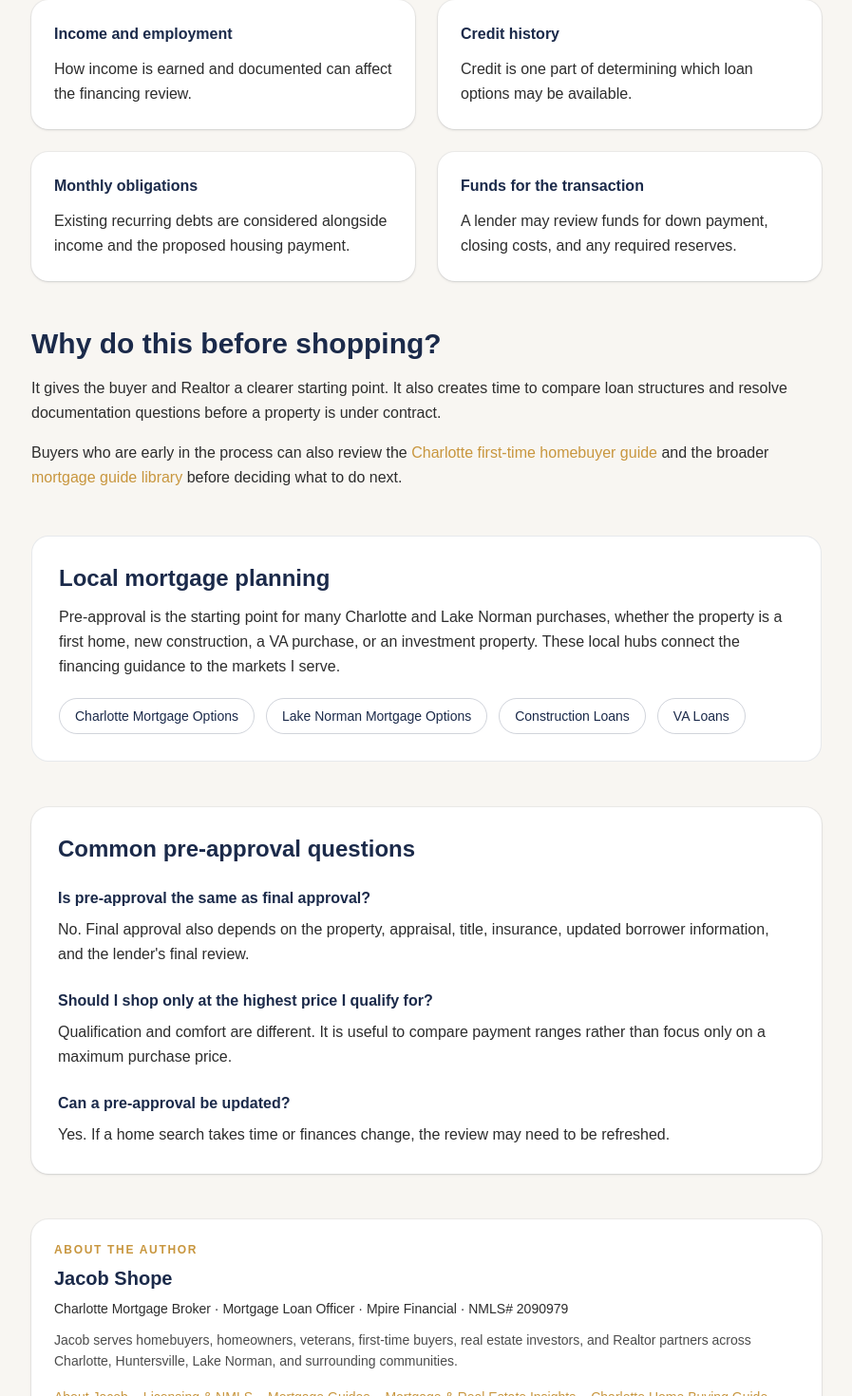
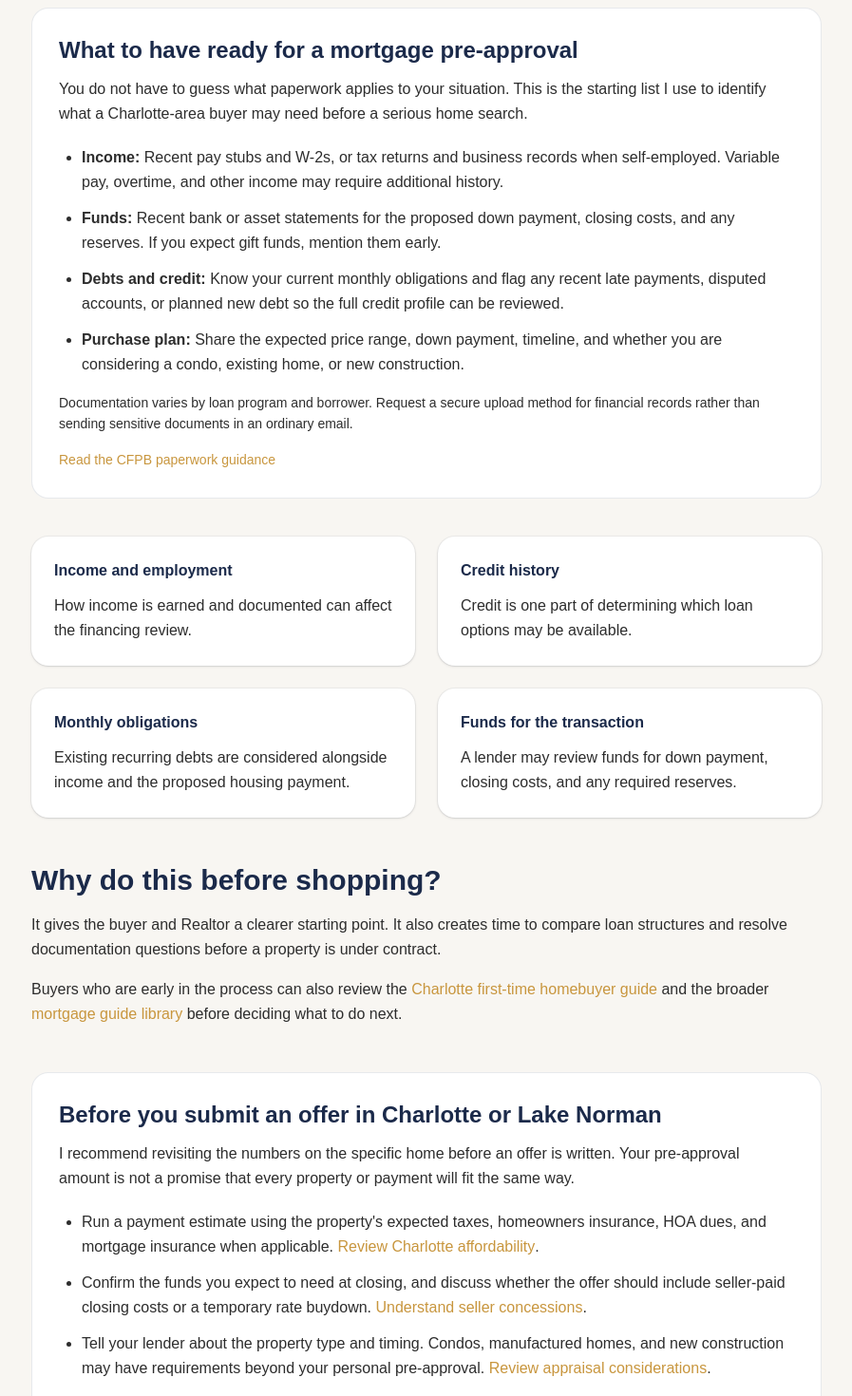
Before and after one commit to JLshope12/jacob-shope-mortgage, a Next.js app: page /mortgage-preapproval-charlotte in a window 1280 px wide. Shown: the part 1011-2481 px from the top of the page at 95% size, without its empty margins (191-1088 px from the left). Built offline with nearby package versions, Linux system fonts and the light colour scheme.

Commit message:
SEO: add practical Charlotte preapproval checklist and offer checks

```diff
--- a/app/mortgage-preapproval-charlotte/page.tsx
+++ b/app/mortgage-preapproval-charlotte/page.tsx
@@ -5,6 +5,7 @@ const origin = "https://jacobshopemortgage.com";
 const pageUrl = `${origin}/mortgage-preapproval-charlotte`;
 const CFPB_PREAPPROVAL_URL = "https://www.consumerfinance.gov/owning-a-home/explore/get-a-preapproval-letter/";
 const CFPB_SHOP_URL = "https://www.consumerfinance.gov/consumer-tools/mortgages/shopping-for-a-mortgage/";
+const CFPB_PAPERWORK_URL = "https://www.consumerfinance.gov/owning-a-home/explore/gather-and-update-your-paperwork/";
 
 export const metadata = {
   title: "Mortgage Pre-Approval in Charlotte | Jacob Shope",
@@ -41,8 +42,8 @@ const schema = {
       author: { "@id": `${origin}/#jacob-shope` },
       publisher: { "@id": `${origin}/#mpire-financial` },
       mainEntityOfPage: { "@id": `${pageUrl}#webpage` },
-      dateModified: "2026-09-08",
-      citation: [CFPB_PREAPPROVAL_URL, CFPB_SHOP_URL],
+      dateModified: "2026-10-30",
+      citation: [CFPB_PREAPPROVAL_URL, CFPB_SHOP_URL, CFPB_PAPERWORK_URL],
     },
     {
       "@type": "WebPage",
@@ -105,6 +106,7 @@ export default function MortgagePreapprovalCharlottePage() {
           <div className="mt-5 flex flex-wrap gap-4 text-sm font-medium">
             <a href={CFPB_PREAPPROVAL_URL} target="_blank" rel="noopener noreferrer" className="text-gold hover:underline">CFPB pre-approval guidance</a>
             <a href={CFPB_SHOP_URL} target="_blank" rel="noopener noreferrer" className="text-gold hover:underline">CFPB mortgage shopping guide</a>
+            <a href={CFPB_PAPERWORK_URL} target="_blank" rel="noopener noreferrer" className="text-gold hover:underline">CFPB paperwork checklist</a>
           </div>
         </section>
 
@@ -119,6 +121,23 @@ export default function MortgagePreapprovalCharlottePage() {
             <Link href="/mortgage-income-employment-charlotte" className="text-gold hover:underline">Income &amp; Employment Guide</Link>
             <Link href="/mortgage-closing-costs-charlotte" className="text-gold hover:underline">Closing Costs Guide</Link>
           </div>
+        </section>
+
+        <section className="mt-12 rounded-2xl border border-navy/10 bg-white p-7">
+          <h2 className="text-2xl font-bold text-navy">What to have ready for a mortgage pre-approval</h2>
+          <p className="mt-3 leading-relaxed text-charcoal">
+            You do not have to guess what paperwork applies to your situation. This is the starting list I use to identify what a Charlotte-area buyer may need before a serious home search.
+          </p>
+          <ul className="mt-5 list-disc space-y-3 pl-6 leading-relaxed text-charcoal">
+            <li><strong>Income:</strong> Recent pay stubs and W-2s, or tax returns and business records when self-employed. Variable pay, overtime, and other income may require additional history.</li>
+            <li><strong>Funds:</strong> Recent bank or asset statements for the proposed down payment, closing costs, and any reserves. If you expect gift funds, mention them early.</li>
+            <li><strong>Debts and credit:</strong> Know your current monthly obligations and flag any recent late payments, disputed accounts, or planned new debt so the full credit profile can be reviewed.</li>
+            <li><strong>Purchase plan:</strong> Share the expected price range, down payment, timeline, and whether you are considering a condo, existing home, or new construction.</li>
+          </ul>
+          <p className="mt-4 text-sm leading-relaxed text-charcoal">
+            Documentation varies by loan program and borrower. Request a secure upload method for financial records rather than sending sensitive documents in an ordinary email.
+          </p>
+          <a href={CFPB_PAPERWORK_URL} target="_blank" rel="noopener noreferrer" className="mt-4 inline-block text-sm font-medium text-gold hover:underline">Read the CFPB paperwork guidance</a>
         </section>
 
         <section className="mt-10 grid gap-6 sm:grid-cols-2">
@@ -142,6 +161,21 @@ export default function MortgagePreapprovalCharlottePage() {
           </p>
           <p className="mt-4 leading-relaxed text-charcoal">
             Buyers who are early in the process can also review the <Link href="/first-time-homebuyer-charlotte" className="font-medium text-gold hover:underline">Charlotte first-time homebuyer guide</Link> and the broader <Link href="/mortgage-guides" className="font-medium text-gold hover:underline">mortgage guide library</Link> before deciding what to do next.
+          </p>
+        </section>
+
+        <section className="mt-12 rounded-2xl border border-navy/10 bg-white p-7">
+          <h2 className="text-2xl font-bold text-navy">Before you submit an offer in Charlotte or Lake Norman</h2>
+          <p className="mt-3 leading-relaxed text-charcoal">
+            I recommend revisiting the numbers on the specific home before an offer is written. Your pre-approval amount is not a promise that every property or payment will fit the same way.
+          </p>
+          <ul className="mt-5 list-disc space-y-3 pl-6 leading-relaxed text-charcoal">
+            <li>Run a payment estimate using the property's expected taxes, homeowners insurance, HOA dues, and mortgage insurance when applicable. <Link href="/how-much-house-can-i-afford-charlotte" className="font-medium text-gold hover:underline">Review Charlotte affordability</Link>.</li>
+            <li>Confirm the funds you expect to need at closing, and discuss whether the offer should include seller-paid closing costs or a temporary rate buydown. <Link href="/seller-concessions-north-carolina" className="font-medium text-gold hover:underline">Understand seller concessions</Link>.</li>
+            <li>Tell your lender about the property type and timing. Condos, manufactured homes, and new construction may have requirements beyond your personal pre-approval. <Link href="/mortgage-appraisal-charlotte" className="font-medium text-gold hover:underline">Review appraisal considerations</Link>.</li>
+          </ul>
+          <p className="mt-4 leading-relaxed text-charcoal">
+            When your Realtor is preparing an offer, I can help check how the proposed price, financing terms, and closing timeline work together.
           </p>
         </section>
 
```
